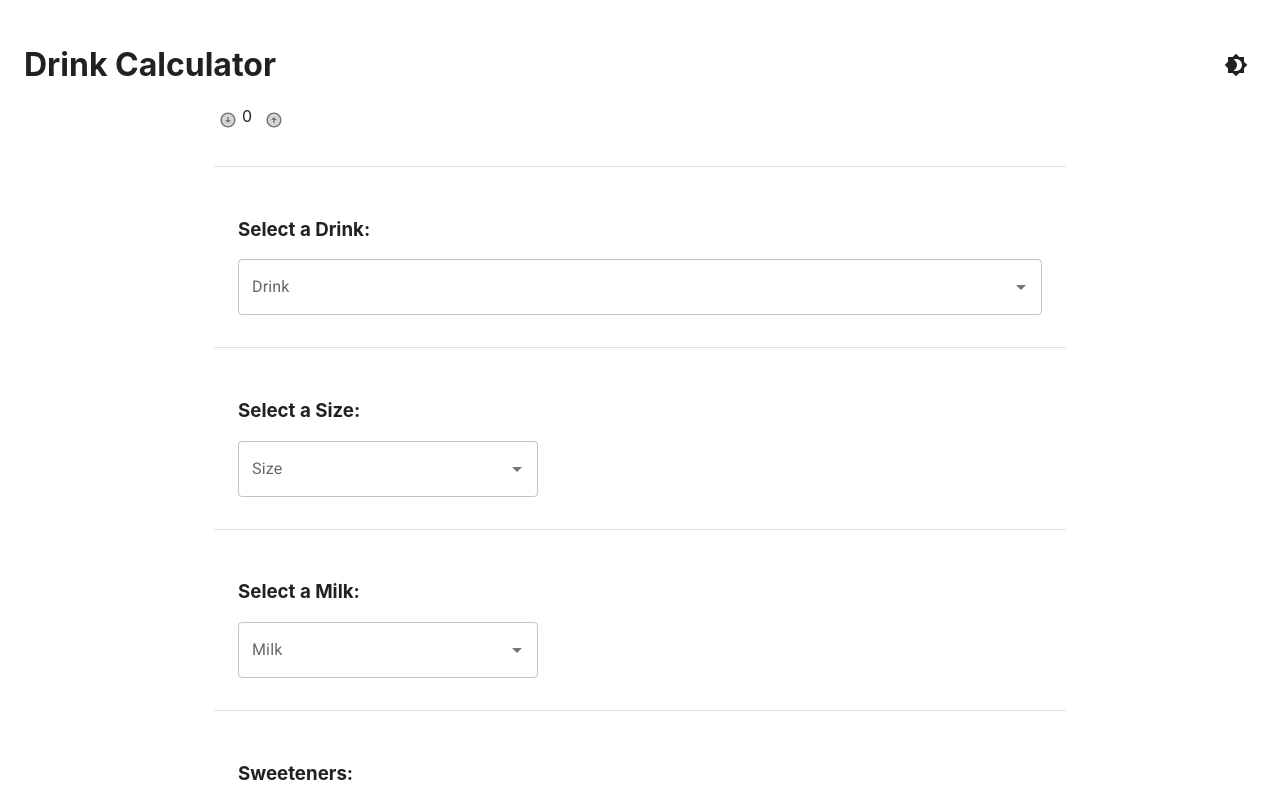
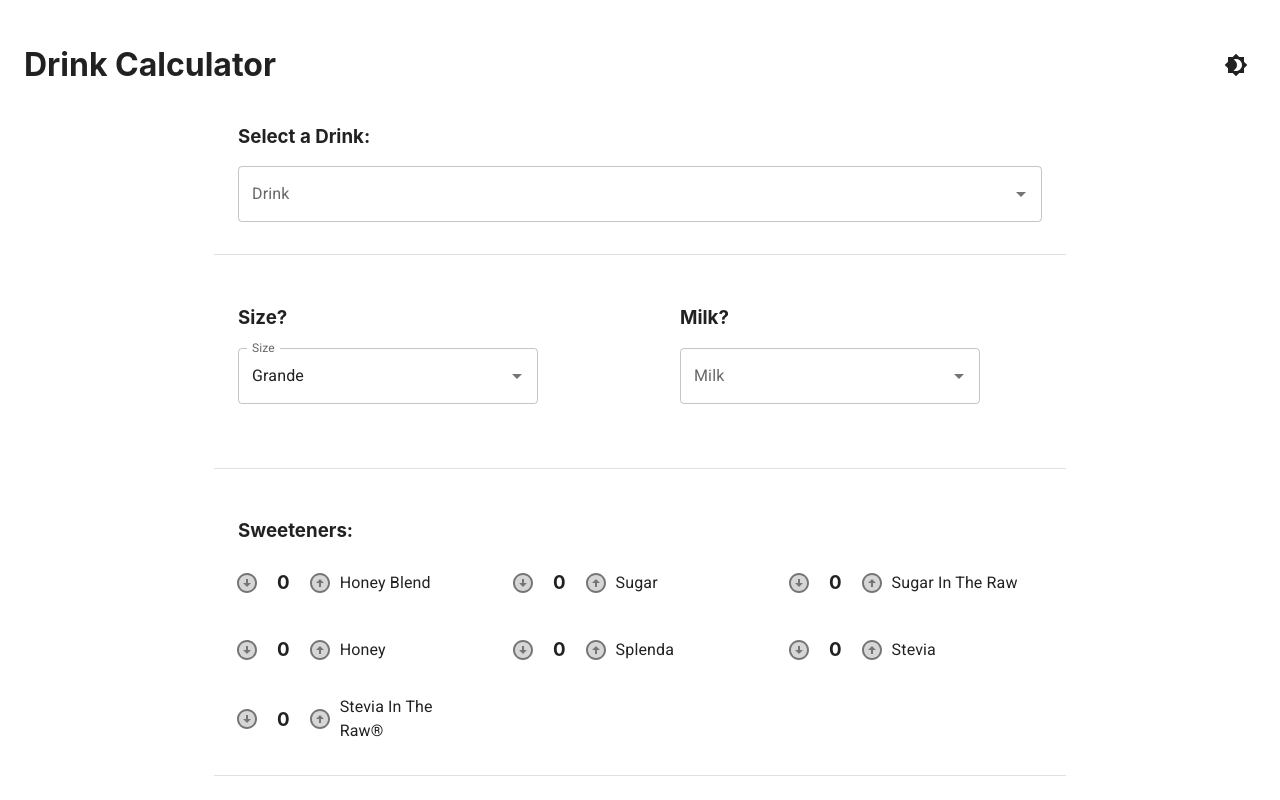
Before and after one commit to violaou/coffeecal, a React (Create React App) app in the folder app/: page /startDrink in a window 1280 px wide. Shown: the top 800 px of the page. Built offline with nearby package versions, Linux system fonts and the light colour scheme.

Commit message:
ShotCounter added

```diff
--- a/app/src/App.tsx
+++ b/app/src/App.tsx
@@ -30,6 +30,7 @@ const ThemeBtn = () => {
 export default function ToggleColorMode() {
   const prefersDarkMode = useMediaQuery('(prefers-color-scheme: dark)');
   const [mode, setMode] = React.useState<'light' | 'dark'>(prefersDarkMode ? 'dark' : 'light');
+
   const colorMode = React.useMemo(() => ({
     toggleColorMode: () => {
       setMode((prevMode) => (prevMode === 'light' ? 'dark' : 'light'));
@@ -38,7 +39,16 @@ export default function ToggleColorMode() {
   []);
 
   const theme = React.useMemo(
-    () => createTheme({ palette: { mode } }),
+    () => createTheme({
+      palette: { mode },
+      typography: {
+        // body1: {
+        //   fontFamily: "'Open Sans', sans-serif",
+        //   fontWeight: 400,
+        //   fontSize: 16,
+        //   color: 'red',
+      },
+    }),
     [mode],
   );
 
--- a/app/src/components/IconCounter.tsx
+++ b/app/src/components/ShotCounter.tsx
@@ -5,35 +5,38 @@ import Stack from '@mui/material/Stack';
 import IconButton from '@mui/material/IconButton';
 import ArrowCircleDownTwoToneIcon from '@mui/icons-material/ArrowCircleDownTwoTone';
 import ArrowCircleUpTwoToneIcon from '@mui/icons-material/ArrowCircleUpTwoTone';
+import { styled } from '@mui/material/styles';
 
 interface Props {
   default: number
 }
 
-export const Counter = () => {
+const StyledDiv = styled('div')({
+  padding: '10px',
+  fontWeight: 'bold',
+  fontSize: '1.17em',
+});
+
+export const ShotCounter = () => {
   const [count, setCount] = useState(0);
   useEffect(() => {
     document.title = `You clicked ${count} times`;
   });
 
   return (
-    <Stack direction="row" spacing={1}>
+    <Stack direction="row" alignItems="center" justifyContent="center" spacing={0}>
       <IconButton
         aria-label="less"
-        size="small"
-        onClick={() => {
-          setCount(count > 0 ? count - 1 : 0);
-        }}
+        size="medium"
+        onClick={() => { setCount(count > 0 ? count - 1 : 0); }}
       >
         <ArrowCircleDownTwoToneIcon fontSize="inherit" />
       </IconButton>
-      {count}
+      <StyledDiv>{count}</StyledDiv>
       <IconButton
         aria-label="more"
-        size="small"
-        onClick={() => {
-          setCount(count + 1);
-        }}
+        size="medium"
+        onClick={() => { setCount(count + 1); }}
       >
         <ArrowCircleUpTwoToneIcon fontSize="inherit" />
       </IconButton>
--- a/app/src/pages/FlavourSelect.tsx
+++ b/app/src/pages/FlavourSelect.tsx
@@ -6,6 +6,7 @@ import {
 } from '@mui/material';
 import * as React from 'react';
 import flavorJSON from '../assets/data/flavours.json';
+import { ShotCounter } from '../components/ShotCounter';
 
 const syrups: string[] = flavorJSON.map((i) => i.name);
 
@@ -15,7 +16,7 @@ export const FlavourSelect = (prop: { label: string }) => (
     <Grid container spacing={{ xs: 2, md: 3 }} columns={{ xs: 2, sm: 8, md: 12 }}>
       {syrups.map((name, index) => (
         <Grid item xs={2} sm={4} md={4} key={index}>
-          <FormControlLabel control={<Checkbox />} label={name} />
+          <FormControlLabel control={<ShotCounter />} label={name} />
         </Grid>
       ))}
     </Grid>
--- a/app/src/pages/drinkMain.tsx
+++ b/app/src/pages/drinkMain.tsx
@@ -8,17 +8,21 @@ import { MilkSelect } from './milkSelect';
 import { SizeSelect } from './sizeSelect';
 import { SweetsSelect } from './sweetSelect';
 import { ToppingSelect } from './toppingSelect';
-import { Counter } from '../components/IconCounter';
 
 import './drinkMain.scss';
 
 export const DrinkBase = () => (
   <Container maxWidth="md">
     <Stack spacing={4} divider={<Divider orientation="horizontal" flexItem />}>
-      <Counter />
       <DrinkList label="Select a Drink:" />
-      <SizeSelect label="Select a Size:" />
-      <MilkSelect label="Select a Milk:" />
+      <Stack
+        direction="row"
+        spacing={4}
+        sx={{ paddingBottom: '32px' }}
+      >
+        <SizeSelect label="Size?" />
+        <MilkSelect label="Milk?" />
+      </Stack>
       <SweetsSelect label="Sweeteners:" />
       <FlavourSelect label="Flavours:" />
       <ToppingSelect label="Toppings:" />
--- a/app/src/pages/milkSelect.tsx
+++ b/app/src/pages/milkSelect.tsx
@@ -2,10 +2,11 @@
 /* eslint-disable react/jsx-props-no-spreading */
 import { Autocomplete, TextField, Container } from '@mui/material';
 import * as React from 'react';
+import { ShotCounter } from '../components/ShotCounter';
 
 const milkOptions: string[] = ['Soy Beverage', 'Coconut Beverage', 'Nonfat', 'Oat Beverage', 'Whole', '2%', 'Lactose Free Beverage', 'Breve (Half & Half)', 'Heavy Cream', 'Almond Beverage'];
 
-export const MilkSelect = (prop: { label: string }) => (
+export const MilkSelect = (prop: { label: string; default?: string}) => (
   <Container>
     <h3>{prop.label}</h3>
     <Autocomplete
@@ -15,6 +16,7 @@ export const MilkSelect = (prop: { label: string }) => (
       autoComplete
       options={milkOptions}
       sx={{ width: 300 }}
+      defaultValue={prop.default ?? ''}
       renderInput={(params) => <TextField {...params} label="Milk" />}
     />
   </Container>
--- a/app/src/pages/sizeSelect.tsx
+++ b/app/src/pages/sizeSelect.tsx
@@ -15,6 +15,7 @@ export const SizeSelect = (prop: { label: string }) => (
       autoComplete
       options={sizes}
       sx={{ width: 300 }}
+      defaultValue={sizes[2]}
       renderInput={(params) => <TextField {...params} label="Size" />}
     />
   </Container>
--- a/app/src/pages/sweetSelect.tsx
+++ b/app/src/pages/sweetSelect.tsx
@@ -5,6 +5,7 @@ import {
 } from '@mui/material';
 import * as React from 'react';
 import sweetsJSON from '../assets/data/sweeteners.json';
+import { ShotCounter } from '../components/ShotCounter';
 
 const sweets: string[] = sweetsJSON.map((i) => i.name);
 
@@ -14,7 +15,10 @@ export const SweetsSelect = (prop: { label: string }) => (
     <Grid container spacing={{ xs: 2, md: 3 }} columns={{ xs: 2, sm: 8, md: 12 }}>
       {sweets.map((name, index) => (
         <Grid item xs={2} sm={4} md={4} key={index}>
-          <FormControlLabel control={<Checkbox />} label={name} />
+          <FormControlLabel
+            control={<ShotCounter />}
+            label={name}
+          />
         </Grid>
       ))}
     </Grid>
--- a/app/src/pages/toppingSelect.tsx
+++ b/app/src/pages/toppingSelect.tsx
@@ -5,6 +5,7 @@ import {
 } from '@mui/material';
 import * as React from 'react';
 import toppingJSON from '../assets/data/toppings.json';
+import { ShotCounter } from '../components/ShotCounter';
 
 const toppings: string[] = toppingJSON.map((i) => i.name);
 
@@ -14,7 +15,7 @@ export const ToppingSelect = (prop: { label: string }) => (
     <Grid container spacing={{ xs: 2, md: 3 }} columns={{ xs: 2, sm: 8, md: 12 }}>
       {toppings.map((name, index) => (
         <Grid item xs={2} sm={4} md={4} key={index}>
-          <FormControlLabel control={<Checkbox />} label={name} />
+          <FormControlLabel control={<ShotCounter />} label={name} />
         </Grid>
       ))}
     </Grid>
```
